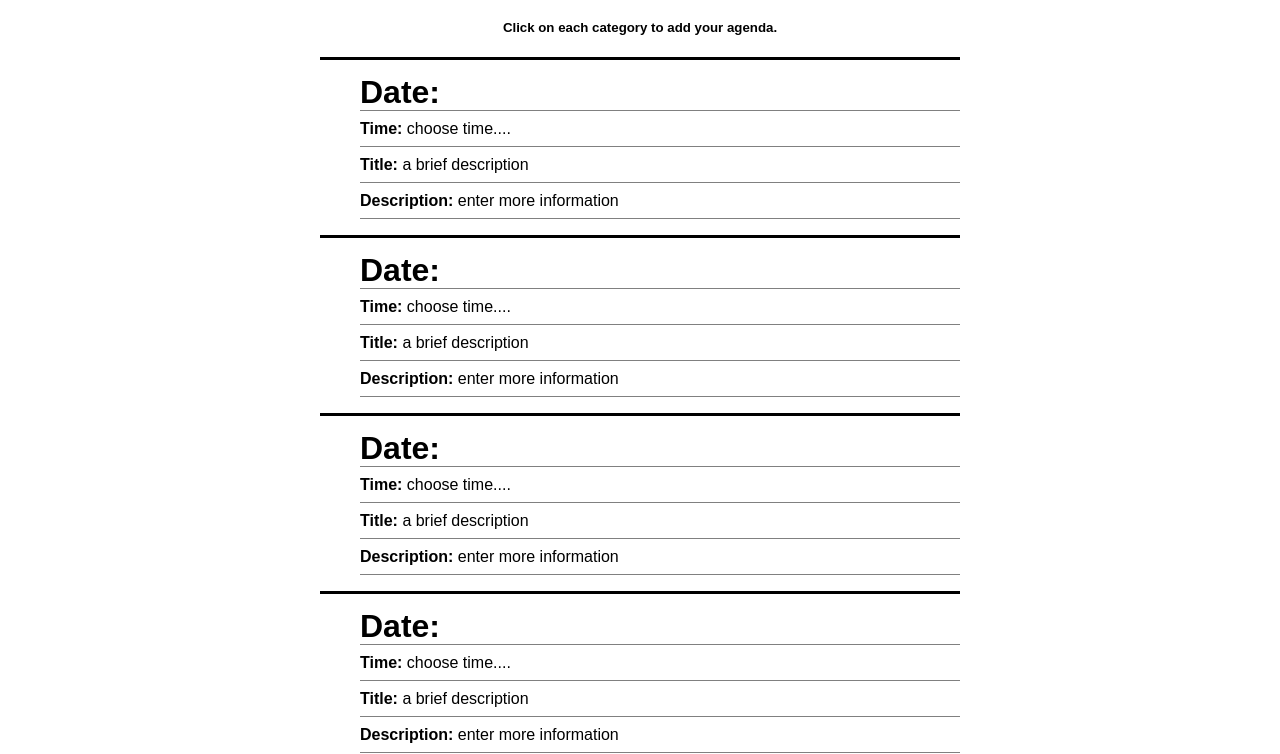
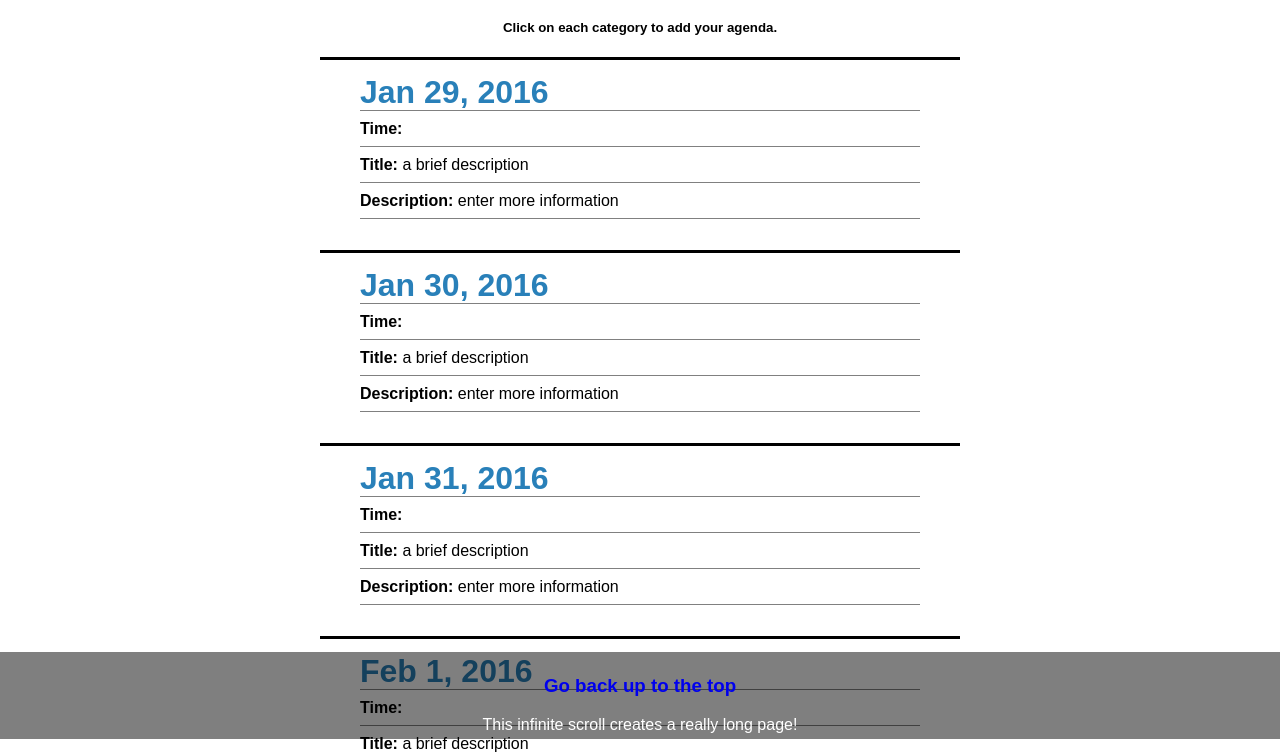
Before and after one commit to lucksp/inifiniteScrollCalendar, a plain HTML site: page index.html in a window 1280 px wide. Shown: the part 61-815 px from the top of the page. Drawn offline with nearby package versions, Linux system fonts and the light colour scheme.

Commit message:
completed code set

```diff
--- a/index.html
+++ b/index.html
@@ -14,16 +14,24 @@
 		<h1>Here is your agenda - Into the future, for forever!</h1>
 		<h5>Click on each category to add your agenda.</h5>
 	</div>
-
+	<a name="top"></a>
 	<div class="overallCalendar" ng-controller="controllerCalendar">
 		<div class="calendarEntries" ng-repeat="allCalendarObjs in calendarArray">
 			<ul>
-				<li class="date">Date: {{allCalendarObjs.date | date }}</li>
-				<li class="time"><span class="timeSpan" ng-click="showHideTime(allCalendarObjs)"><strong>Time: </strong></span><span ng-hide="allCalendarObjs.hideTimeBox">{{allCalendarObjs.time || 'choose time....' || time }}</span><input type="time" ng-show="allCalendarObjs.hideTimeBox" ng-model="allCalendarObjs.time" ng-blur="showHideTime(allCalendarObjs)">
+				<li class="date">{{allCalendarObjs.date | date: 'mediumDate' }}</li>
+				<li class="time">
+					<span class="timeSpan" ng-click="showHideTime(allCalendarObjs)"><strong>Time: </strong></span>
+					<span ng-hide="allCalendarObjs.hideTimeBox">{{allCalendarObjs.time | date: 'shortTime' }}</span><input type="time" ng-show="allCalendarObjs.hideTimeBox" ng-model="allCalendarObjs.time" ng-blur="showHideTime(allCalendarObjs)">
 				</li>
-				<li class="title"><span class="titleSpan" ng-click="showHideTitle(allCalendarObjs)"><strong>Title: </strong></span><span ng-hide="allCalendarObjs.hideTitleBox">{{allCalendarObjs.title}}</span><textarea type="text" ng-show="allCalendarObjs.hideTitleBox" ng-model="allCalendarObjs.title" ng-blur="showHideTitle(allCalendarObjs)"></textarea>
+				<li class="title">
+					<span class="titleSpan" ng-click="showHideTitle(allCalendarObjs)"><strong>Title: </strong></span>
+					<span ng-hide="allCalendarObjs.hideTitleBox">{{allCalendarObjs.title}}</span>
+					<textarea type="text" ng-show="allCalendarObjs.hideTitleBox" ng-model="allCalendarObjs.title" ng-blur="showHideTitle(allCalendarObjs)"></textarea>
 				</li>
-				<li class="description"><span class="descriptionSpan" ng-click="showHideText(allCalendarObjs)"><strong>Description: </strong></span><span ng-hide="allCalendarObjs.hideTextBox">{{allCalendarObjs.description}}</span><textarea type="text" ng-show="allCalendarObjs.hideTextBox" ng-model="allCalendarObjs.description" ng-blur="showHideText(allCalendarObjs)"></textarea>
+				<li class="description">
+					<span class="descriptionSpan" ng-click="showHideText(allCalendarObjs)"><strong>Description: </strong></span>
+					<span ng-hide="allCalendarObjs.hideTextBox">{{allCalendarObjs.description}}</span>
+					<textarea type="text" ng-show="allCalendarObjs.hideTextBox" ng-model="allCalendarObjs.description" ng-blur="showHideText(allCalendarObjs)"></textarea>
 				</li>
 			</ul>
 		</div>
@@ -32,8 +40,8 @@
 
 	<div class="footer">
 		<footer>
-		<h3>Go back up to the top</h3>
-		<p>This infinite scroll creates a really long page!</p>
+		<h3><a href="#top">Go back up to the top</a></h3>
+		<span>This infinite scroll creates a really long page!</span>
 		</footer>
 	</div>
 </body>
--- a/main.js
+++ b/main.js
@@ -3,73 +3,44 @@ angular.module('infiniteAgenda', [])
 angular.module('infiniteAgenda')
 	.factory('factoryCalendar', [function() {
 
+		var baseDate = new Date();
+		var dateAdder = function(){
+			return {
+				date 		: baseDate.setDate(baseDate.getDate() + 1),
+				time 		: undefined,
+				title		: 'a brief description',
+				description	: 'enter more information'
+			}
+		};
+
+		var trueFalseSetter = [{
+				hideTextBox : false,
+				hideTimeBox : false,
+				hideTitleBox : false
+		}]
+
 		var entries = [
 			{
-				date 		: undefined,
+				date 		: baseDate.setDate(baseDate.getDate()),
 				time 		: undefined,
 				title		: 'a brief description',
 				description	: 'enter more information',
-				hideTextBox : false,
-				hideTimeBox : false,
-				hideTitleBox : false
 			},
-			{
-				date 		: undefined,
-				time 		: undefined,
-				title		: 'a brief description',
-				description	: 'enter more information',
-				hideTextBox : false,
-				hideTimeBox : false,
-				hideTitleBox : false
-			},
-			{
-				date 		: undefined,
-				time 		: undefined,
-				title		: 'a brief description',
-				description	: 'enter more information',
-				hideTextBox : false,
-				hideTimeBox : false,
-				hideTitleBox : false
-			},
-			{
-				date 		: undefined,
-				time 		: undefined,
-				title		: 'a brief description',
-				description	: 'enter more information',
-				hideTextBox : false,
-				hideTimeBox : false,
-				hideTitleBox : false
-			},
-			{
-				date 		: undefined,
-				time 		: undefined,
-				title		: 'a brief description',
-				description	: 'enter more information',
-				hideTextBox : false,
-				hideTimeBox : false,
-				hideTitleBox : false
-			},
-			{
-				date 		: undefined,
-				time 		: undefined,
-				title		: 'a brief description',
-				description	: 'enter more information',
-				hideTextBox : false,
-				hideTimeBox : false,
-				hideTitleBox : false
-			}
 		];
 
 		return {
-			calendarArray : entries
+			calendarArray 	: entries,
+			dateAdder		: dateAdder,
+			hideSets 		: trueFalseSetter
 		}
 
 	}]);
 
 angular.module('infiniteAgenda')
-	.controller('controllerCalendar', ['$scope', 'factoryCalendar', function($scope, factoryCalendar) {
+	.controller('controllerCalendar', ['$scope', 'factoryCalendar', '$interval', function($scope, factoryCalendar, $interval) {
 
 		$scope.calendarArray = factoryCalendar.calendarArray;
+		$scope.trueFalseArray = factoryCalendar.hideSets
 		console.log($scope.calendarArray);
 
 		$scope.showHideTime = function(allCalendarObjs) {
@@ -82,4 +53,21 @@ angular.module('infiniteAgenda')
 				allCalendarObjs.hideTextBox = !allCalendarObjs.hideTextBox;
 			}
 
+	for (var i = 0; i < 21; i++) {
+		$scope.calendarArray.push(factoryCalendar.dateAdder())
+	}
+
+	$interval (function () {
+
+		var scrollTop = document.scrollingElement.scrollTop
+		var scrollHeight = document.scrollingElement.scrollHeight
+		var scrollRatio = scrollTop/scrollHeight
+
+			if ( scrollRatio > .7 ) {
+				$scope.calendarArray.push(factoryCalendar.dateAdder())
+			}
+			console.log(scrollRatio)
+
+	}, 100);
+
 	}]);
--- a/stylesheet.css
+++ b/stylesheet.css
@@ -10,9 +10,8 @@
 .calendarEntries ul {
 	list-style-type: none;
 	border-top: 3px solid black;
-	padding-top: 15px;
+	padding: 15px 40px;
 	line-height: 35px;
-
 }
 
 .calendarEntries li {
@@ -26,12 +25,20 @@
 .date {
 	font-size: 2rem;
 	font-weight: bold;
+	color: #2980b9;
 }
 
 .footer {
-	background-color: black;
+	background-color: rgba(0, 0, 0, .5);
 	color: white;
 	text-align: center;
+	position: fixed;
+	width: 100vw;
+	bottom: 0;
 	margin-bottom: 0;
-	padding: 15px 0 25px 0;
+	padding: 5px 0 5px 0;
 }
+
+.footer a {
+	text-decoration: none;
+}
```
